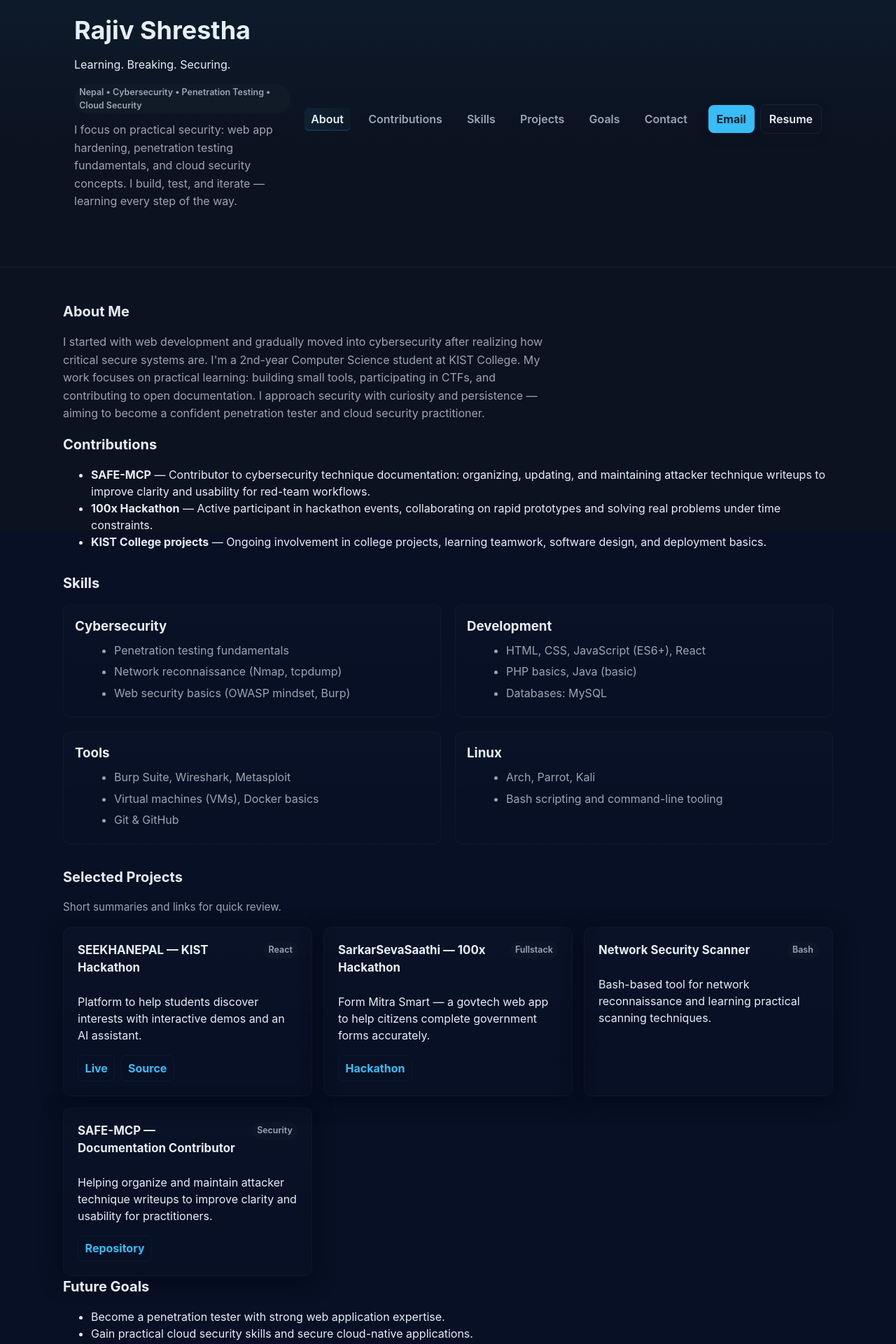
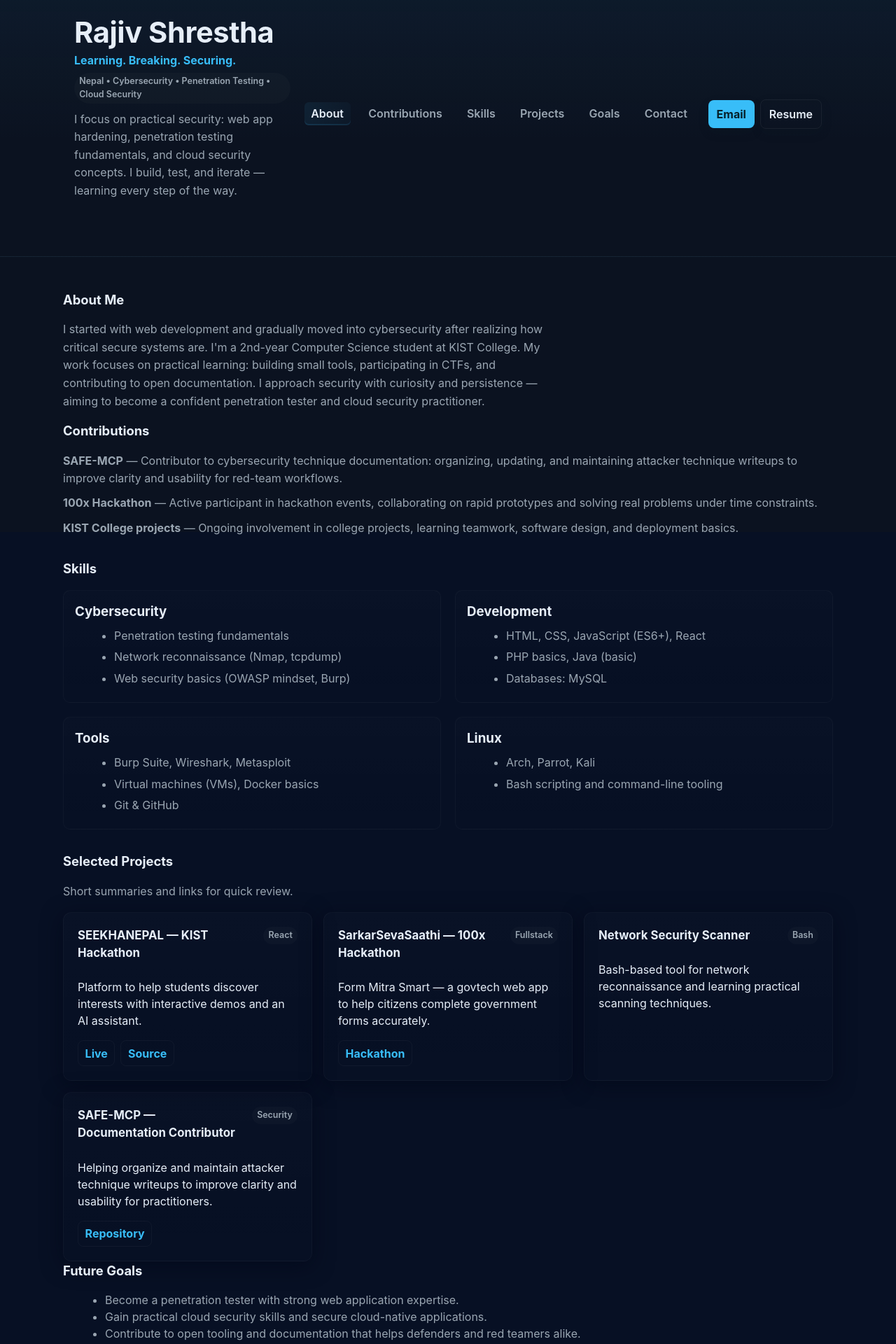
Before and after one commit to rajivsthh/rajivportfolio, a React (Vite) app: page / in a window 1280 px wide. Shown: the part 40-1960 px from the top of the page at 70% size. Built offline with nearby package versions, Linux system fonts and the light colour scheme.

Commit message:
Tidy: minor CSS polish

```diff
--- a/src/App.css
+++ b/src/App.css
@@ -133,3 +133,17 @@ html { scroll-behavior: smooth; }
 }
 
 /* small cleanup: remove legacy styles and animations */
+
+/* Professional polish */
+.hero-left .name { font-size: clamp(1.9rem, 4.2vw, 2.6rem); letter-spacing: -0.01em; }
+.tagline { margin: .25rem 0 .4rem 0; font-weight:700; color: var(--accent); font-size: 1rem; }
+.hero-left .tag { margin-bottom: .6rem; }
+.section-title { font-size: 1.15rem; text-transform: none; letter-spacing: 0; }
+.lead { color: var(--muted); font-size: 1rem; }
+.contrib-list { list-style: none; padding-left: 0; color: var(--muted); }
+.contrib-list li { margin-bottom: .6rem; line-height: 1.6; }
+.goals-list { list-style: disc; margin-left: 1.25rem; color: var(--muted); }
+.footer-row { display:flex; justify-content:space-between; align-items:center; gap:1rem; }
+
+/* focus styles for accessibility */
+a:focus, .btn:focus, .btn-link:focus { outline: 3px solid rgba(56,189,248,0.14); outline-offset: 2px; }
```
